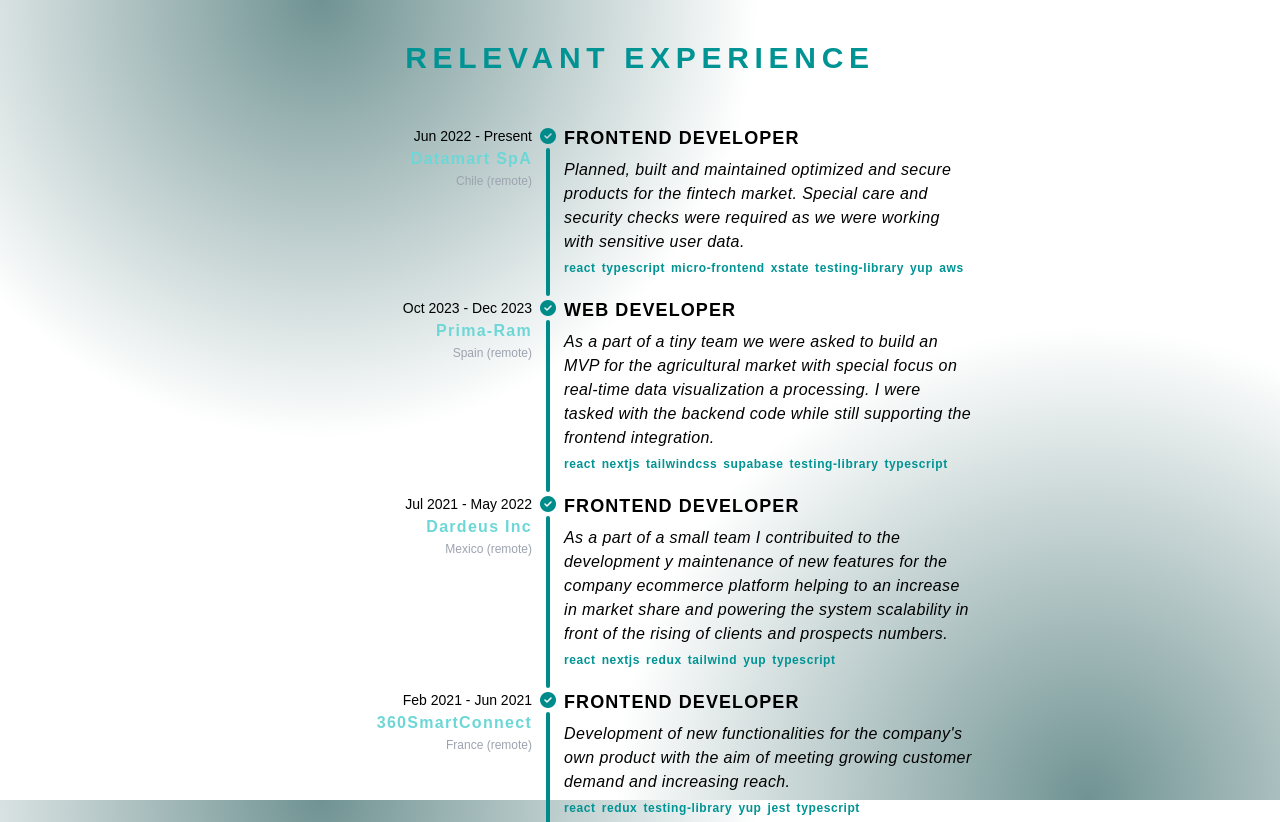
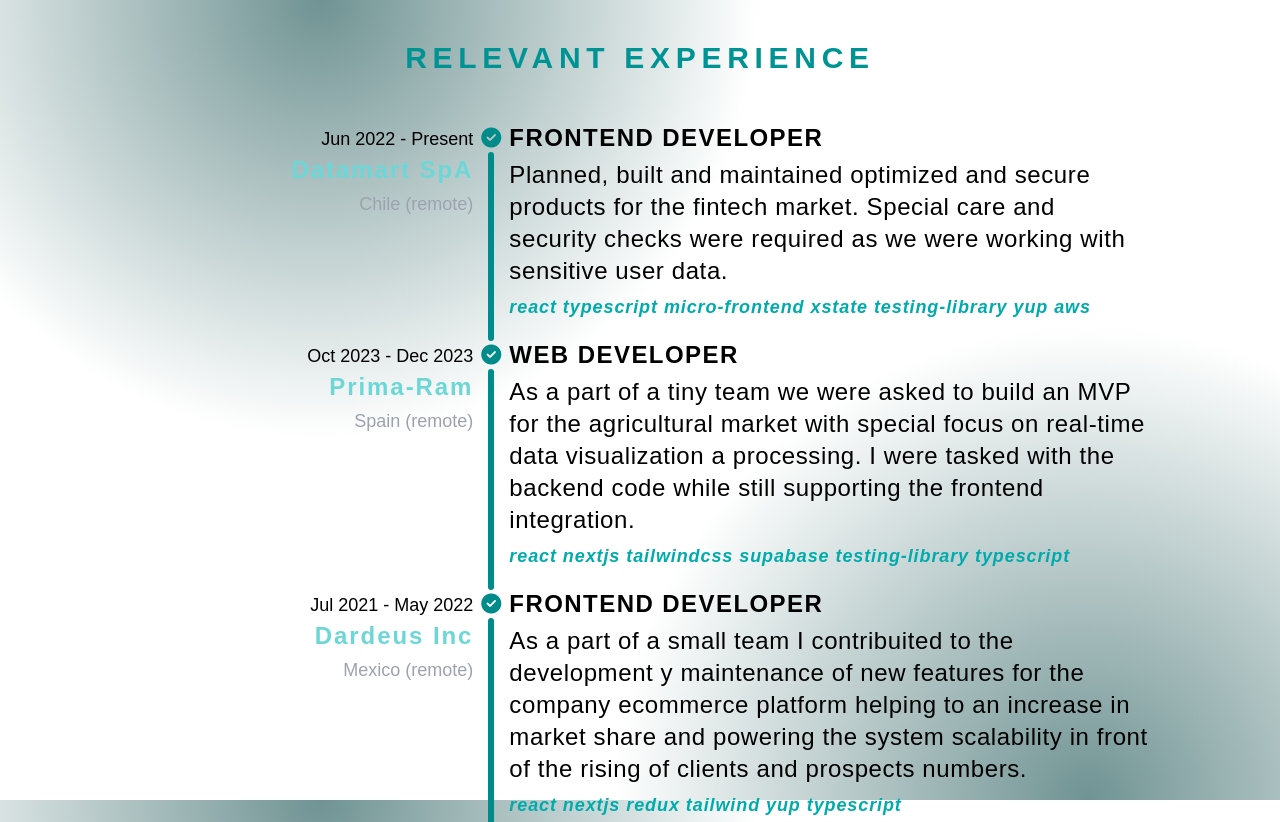
Before and after one commit to wonddark/wonddark.github.io, an Astro site: page /en in a window 1280 px wide. Shown: the part 2300-3122 px from the top of the page. Built offline with nearby package versions, Linux system fonts and the light colour scheme; Astro itself is replaced by a stand-in of ours.

Commit message:
Adjusted sizes in experiences for desktop

```diff
--- a/src/components/Experience.astro
+++ b/src/components/Experience.astro
@@ -9,7 +9,7 @@
     <p id="experience"
        class="font-semibold text-2xl lg:text-3xl leading-[1.2] text-center tracking-[0.19em] uppercase text-[#009394] mb-12">
       Relevant experience</p>
-    <ul class="max-w-2xl mx-auto w-full mt-12">
+    <ul class="max-w-5xl mx-auto w-full mt-12">
       {experiencesList.map(item =>
         <ExperienceItem compName={item.company} role={item.role}
                         date={item.date} compLink={item.href}
--- a/src/components/ExperienceItem.astro
+++ b/src/components/ExperienceItem.astro
@@ -3,17 +3,17 @@
 ---
 <li class="grid grid-cols-[auto_1fr] md:flex md:flex-row justify-center -ml-4 md:ml-0">
   <div class="col-start-2 col-end-3 row-start-1 row-end-[none] m-1 md:w-1/3 shrink-0 flex flex-col items-start md:items-end gap-1">
-    <span class="font-extralight text-sm leading-[1.227]">{date}</span>
-    <a href={compLink} target="_blank" class="font-bold leading-[1.23] tracking-[0.08em] w-fit text-[#6dd7d7] hover:brightness-125">{compName}</a>
-    <span class="text-xs text-gray-400">{location}</span>
+    <span class="font-extralight text-sm md:text-lg !leading-[1.227]">{date}</span>
+    <a href={compLink} target="_blank" class="font-bold leading-[1.23] tracking-[0.08em] w-fit text-[#6dd7d7] hover:brightness-125 text-base md:text-2xl">{compName}</a>
+    <span class="text-xs md:text-lg text-gray-400">{location}</span>
   </div>
-  <div class="col-start-1 col-end-2 row-start-1 row-end-13 flex flex-col items-center text-[#008b8b]">
+  <div class="col-start-1 col-end-2 row-start-1 row-end-13 flex flex-col items-center text-[#008b8b] text-base md:text-xl">
     <i class="fa-solid fa-check-circle text-current m-1" />
-    <hr class="border-0 w-1 rounded-md bg-current h-full" />
+    <hr class="border-0 w-1 md:w-1.5 rounded-md bg-current h-full" />
   </div>
   <div class="col-start-2 col-end-3 row-start-5 row-end-13 m-1 mt-2 md:mt-0">
-    <span class="font-bold md:text-lg leading-[1.2] tracking-[0.06em] uppercase col-start-1">{role}</span>
-    <p class="italic mt-1.5 tracking-wide">{description}</p>
-    <ul class="mt-1.5 mb-4 flex flex-wrap gap-1.5 text-xs font-semibold text-[#009394] tracking-wider">{skills.map(item => <li><span>{item}</span></li>)}</ul>
+    <span class="font-bold text-base md:text-2xl !leading-[1.2] tracking-[0.06em] uppercase col-start-1">{role}</span>
+    <p class="mt-1.5 tracking-wide text-base md:text-2xl">{description}</p>
+    <ul class="mt-1.5 mb-4 flex flex-wrap gap-1.5 text-xs md:text-lg font-semibold text-[#00abac] tracking-wider italic">{skills.map(item => <li><span>{item}</span></li>)}</ul>
   </div>
 </li>
```
